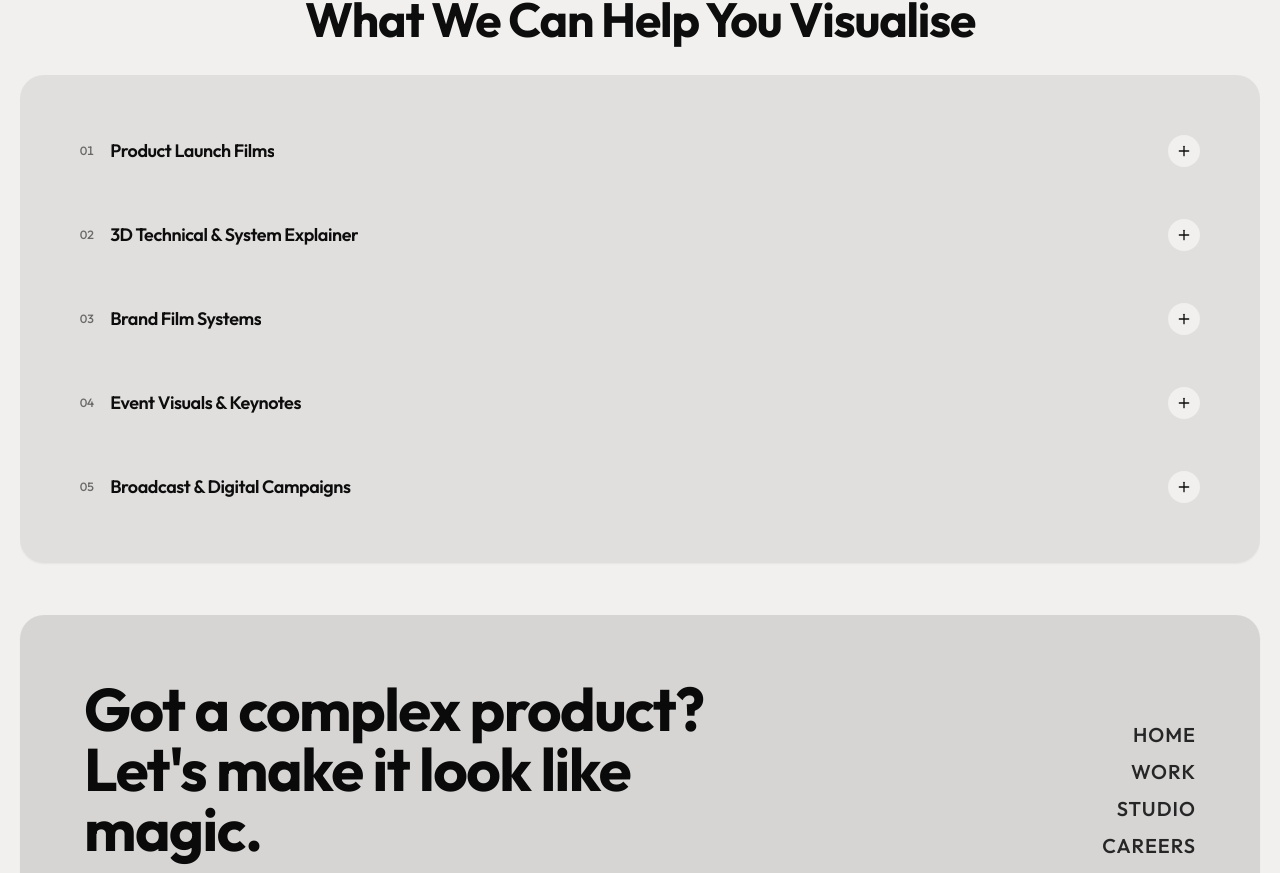
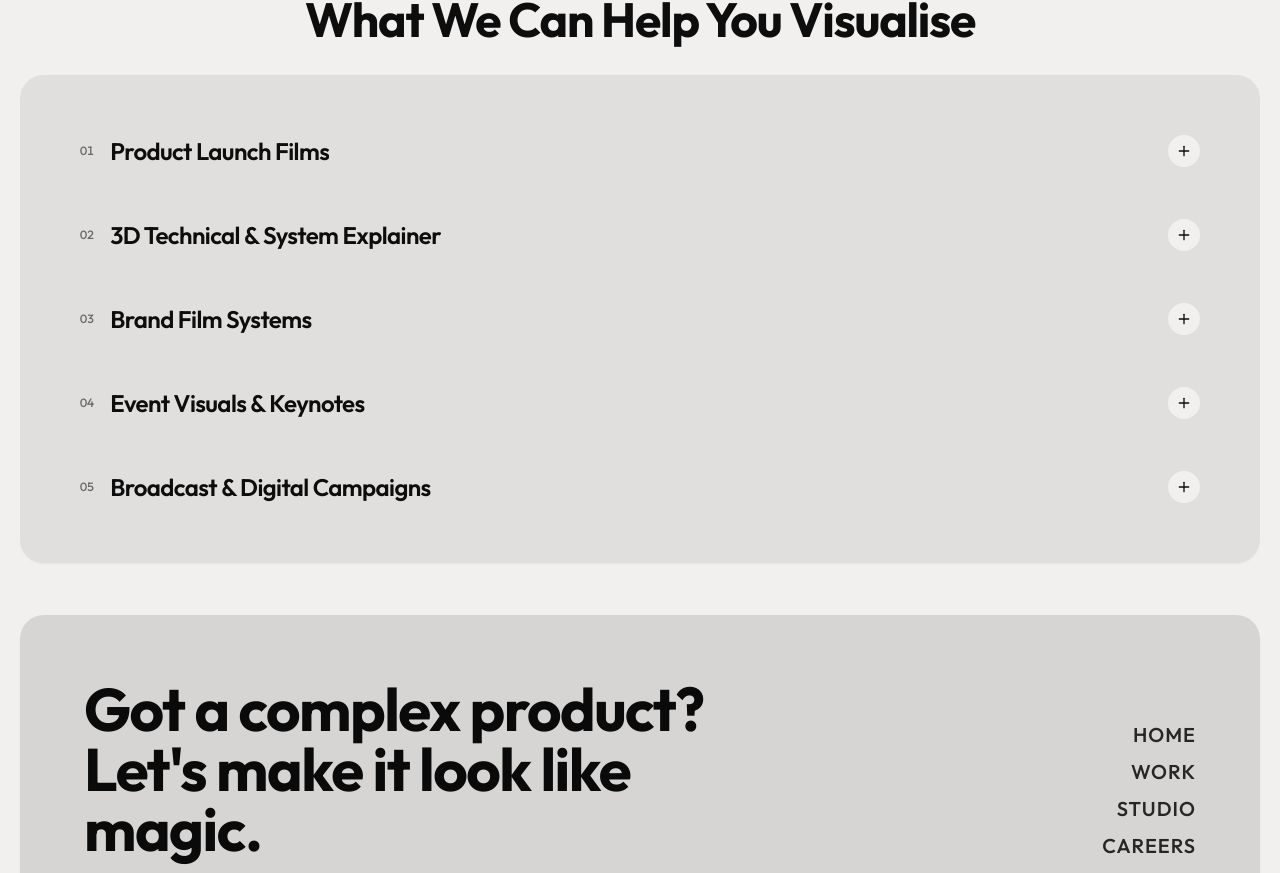
Before and after one commit to pixelgridstudios/PGS-Website-v1, a React (Vite) app: page / in a window 1280 px wide. Shown: the part 3374-4247 px from the top of the page. Built offline with nearby package versions, Linux system fonts and the light colour scheme.

Commit message:
Increase services accordion heading font size to match Approach titles

```diff
--- a/src/pages/Home.tsx
+++ b/src/pages/Home.tsx
@@ -233,7 +233,7 @@ export const Home: React.FC = () => {
                             {service.id}
                           </span>
                           <div className="flex flex-col min-w-0">
-                            <span className="truncate font-display text-base sm:text-lg font-semibold tracking-tight text-brand-foreground">
+                            <span className="truncate font-display text-lg sm:text-xl lg:text-2xl font-semibold tracking-tight text-brand-foreground">
                               {service.title}
                             </span>
                           </div>
```
